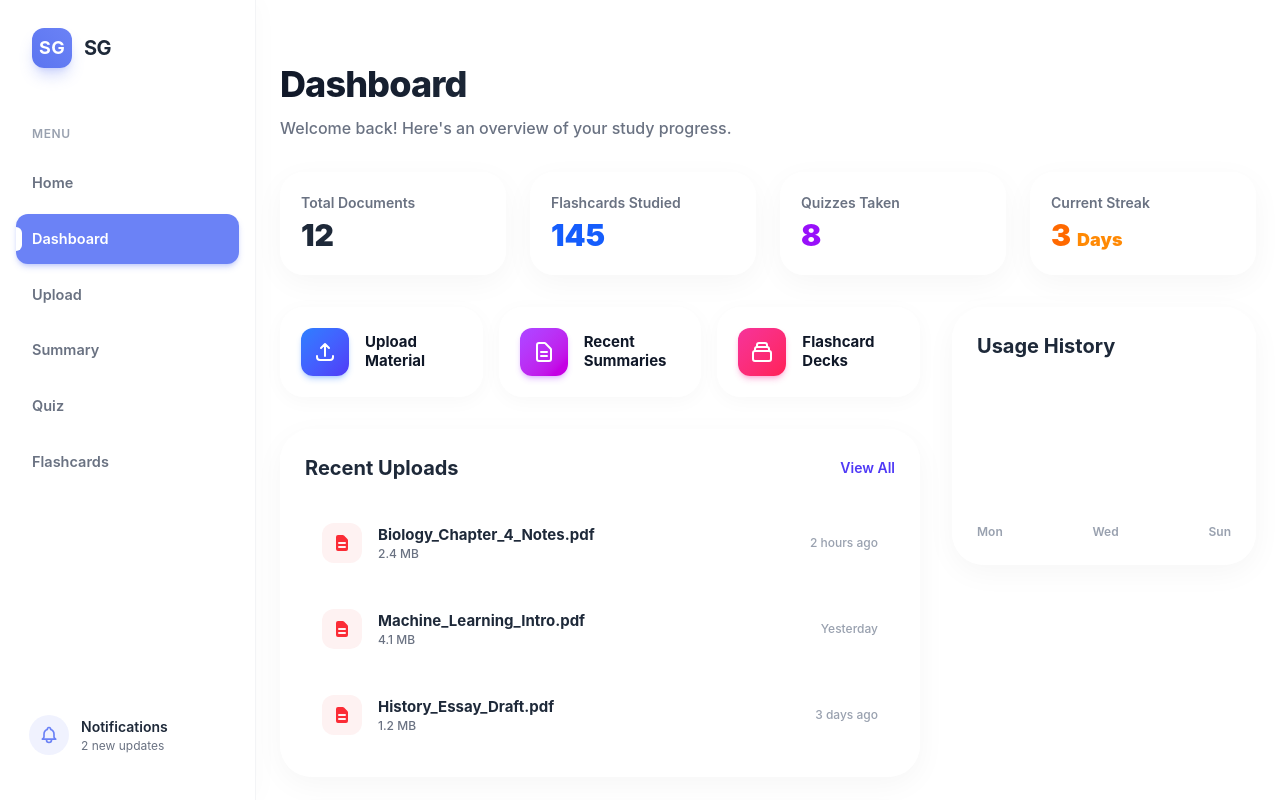
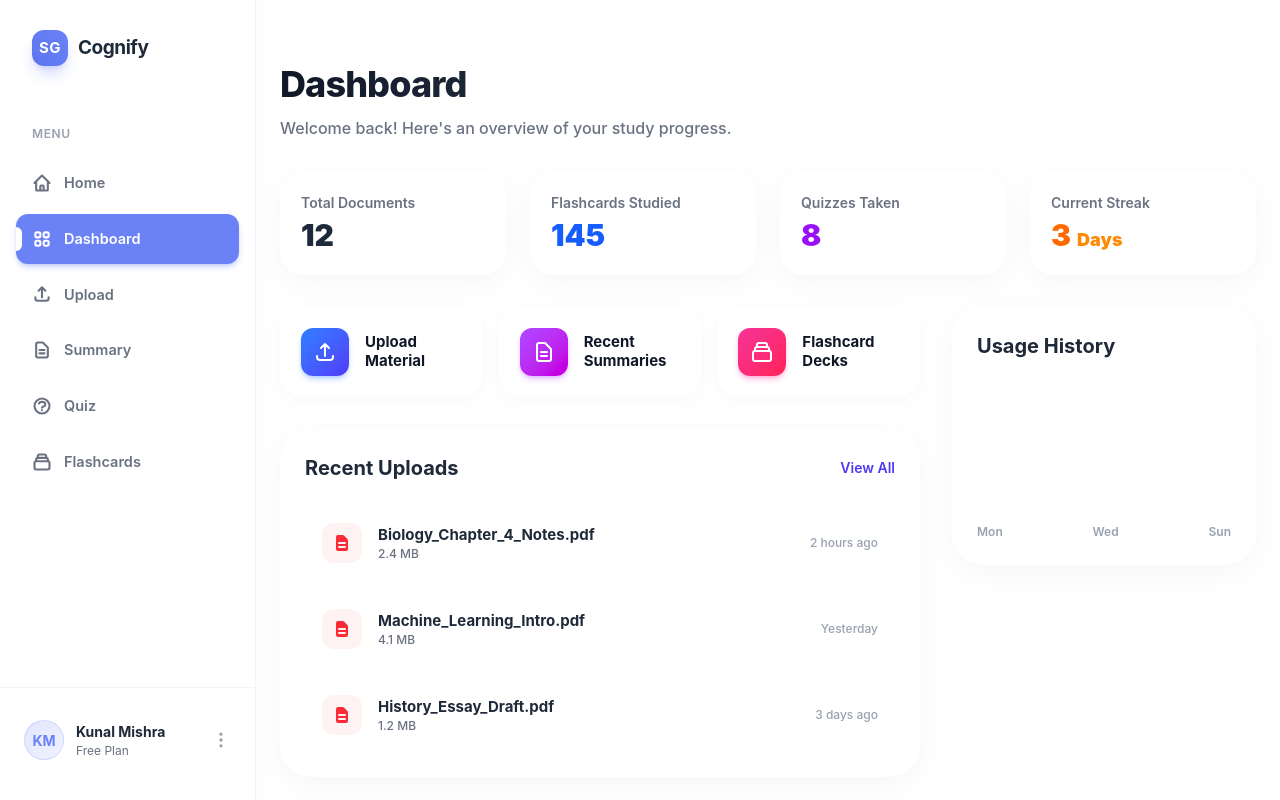
Before and after one commit to kunalmishra25/Cognify, a React (Vite) app in the folder my-ai/: page /dashboard in a window 1280 px wide. Shown: the top 800 px of the page. Built offline with nearby package versions, Linux system fonts and the light colour scheme.

Commit message:
icons added in NavBar

```diff
--- a/my-ai/src/components/Navbar.jsx
+++ b/my-ai/src/components/Navbar.jsx
@@ -5,24 +5,24 @@ const Navbar = () => {
     const location = useLocation();
 
     const navLinks = [
-        { name: 'Home', path: '/' },
-        { name: 'Dashboard', path: '/dashboard' },
-        { name: 'Upload', path: '/upload' },
-        { name: 'Summary', path: '/summary' },
-        { name: 'Quiz', path: '/quiz' },
-        { name: 'Flashcards', path: '/flashcards' },
+        { name: 'Home', path: '/', icon: <svg className="w-5 h-5 shrink-0" fill="none" viewBox="0 0 24 24" stroke="currentColor"><path strokeLinecap="round" strokeLinejoin="round" strokeWidth={2.5} d="M3 12l2-2m0 0l7-7 7 7M5 10v10a1 1 0 001 1h3m10-11l2 2m-2-2v10a1 1 0 01-1 1h-3m-6 0a1 1 0 001-1v-4a1 1 0 011-1h2a1 1 0 011 1v4a1 1 0 001 1m-6 0h6" /></svg> },
+        { name: 'Dashboard', path: '/dashboard', icon: <svg className="w-5 h-5 shrink-0" fill="none" viewBox="0 0 24 24" stroke="currentColor"><path strokeLinecap="round" strokeLinejoin="round" strokeWidth={2.5} d="M4 6a2 2 0 012-2h2a2 2 0 012 2v2a2 2 0 01-2 2H6a2 2 0 01-2-2V6zM14 6a2 2 0 012-2h2a2 2 0 012 2v2a2 2 0 01-2 2h-2a2 2 0 01-2-2V6zM4 16a2 2 0 012-2h2a2 2 0 012 2v2a2 2 0 01-2 2H6a2 2 0 01-2-2v-2zM14 16a2 2 0 012-2h2a2 2 0 012 2v2a2 2 0 01-2 2h-2a2 2 0 01-2-2v-2z" /></svg> },
+        { name: 'Upload', path: '/upload', icon: <svg className="w-5 h-5 shrink-0" fill="none" viewBox="0 0 24 24" stroke="currentColor"><path strokeLinecap="round" strokeLinejoin="round" strokeWidth={2.5} d="M4 16v1a3 3 0 003 3h10a3 3 0 003-3v-1m-4-8l-4-4m0 0L8 8m4-4v12" /></svg> },
+        { name: 'Summary', path: '/summary', icon: <svg className="w-5 h-5 shrink-0" fill="none" viewBox="0 0 24 24" stroke="currentColor"><path strokeLinecap="round" strokeLinejoin="round" strokeWidth={2.5} d="M9 12h6m-6 4h6m2 5H7a2 2 0 01-2-2V5a2 2 0 012-2h5.586a1 1 0 01.707.293l5.414 5.414a1 1 0 01.293.707V19a2 2 0 01-2 2z" /></svg> },
+        { name: 'Quiz', path: '/quiz', icon: <svg className="w-5 h-5 shrink-0" fill="none" viewBox="0 0 24 24" stroke="currentColor"><path strokeLinecap="round" strokeLinejoin="round" strokeWidth={2.5} d="M8.228 9c.549-1.165 2.03-2 3.772-2 2.21 0 4 1.343 4 3 0 1.4-1.278 2.575-3.006 2.907-.542.104-.994.54-.994 1.093m0 3h.01M21 12a9 9 0 11-18 0 9 9 0 0118 0z" /></svg> },
+        { name: 'Flashcards', path: '/flashcards', icon: <svg className="w-5 h-5 shrink-0" fill="none" viewBox="0 0 24 24" stroke="currentColor"><path strokeLinecap="round" strokeLinejoin="round" strokeWidth={2.5} d="M19 11H5m14 0a2 2 0 012 2v6a2 2 0 01-2 2H5a2 2 0 01-2-2v-6a2 2 0 012-2m14 0V9a2 2 0 00-2-2M5 11V9a2 2 0 012-2m0 0V5a2 2 0 012-2h6a2 2 0 012 2v2M7 7h10" /></svg> },
     ];
 
     return (
         <nav className="fixed left-0 top-0 h-screen w-64 z-50 bg-white border-r border-gray-100 hidden md:flex flex-col shadow-[4px_0_24px_rgba(0,0,0,0.02)]">
             {/* Header Section */}
             <div className="flex items-center h-24 px-8 shrink-0">
-                <Link to="/" className="flex items-center gap-3 transition-transform hover:scale-105 duration-200">
-                    <div className="relative flex items-center justify-center w-10 h-10 bg-linear-to-tr from-[#5b75f0] to-[#6B82F6] rounded-xl shadow-lg shadow-[#6B82F6]/30">
-                        <span className="font-bold text-white text-lg tracking-wide">SG</span>
+                <Link to="/" className="flex items-center gap-2.5 transition-transform hover:scale-105 duration-200">
+                    <div className="relative flex items-center justify-center w-9 h-9 bg-linear-to-tr from-[#5b75f0] to-[#6B82F6] rounded-xl shadow-lg shadow-[#6B82F6]/30">
+                        <span className="font-bold text-white text-[15px] tracking-wide">SG</span>
                     </div>
-                    <span className="font-bold text-xl text-gray-800 tracking-tight">
-                        SG
+                    <span className="font-bold text-[19px] text-gray-800 tracking-tight">
+                        Cognify
                     </span>
                 </Link>
             </div>
@@ -38,11 +38,12 @@ const Navbar = () => {
                         <Link
                             key={link.name}
                             to={link.path}
-                            className={`relative px-4 py-3.5 rounded-xl text-[14.5px] font-semibold transition-all duration-200 flex items-center group ${isActive
+                            className={`relative px-4 py-3.5 rounded-xl text-[14.5px] font-semibold transition-all duration-200 flex items-center gap-3 group ${isActive
                                 ? 'bg-[#6B82F6] text-white shadow-md shadow-[#6B82F6]/30'
-                                : 'text-gray-500 hover:bg-gray-200 hover:text-gray-900'
+                                : 'text-gray-500 hover:bg-gray-50 hover:text-[#6B82F6]'
                                 }`}
                         >
+                            {link.icon}
                             <span className="relative z-10 w-full text-left">{link.name}</span>
                             {/* Active indicator line */}
                             {isActive && (
@@ -53,17 +54,18 @@ const Navbar = () => {
                 })}
             </div>
 
-            {/* Bottom action area (Profile & Notifications) */}
-            <div className="p-4 shrink-0 mb-4">
-                <button className="flex items-center gap-3 w-full p-3 rounded-xl hover:bg-gray-50 transition-colors border border-transparent hover:border-gray-100">
-                    <div className="flex flex-`shrink-0` items-center justify-center w-10 h-10 rounded-full bg-[#6B82F6]/10 text-[#6B82F6]">
-                        <svg className="w-5 h-5" fill="none" stroke="currentColor" viewBox="0 0 24 24">
-                            <path strokeLinecap="round" strokeLinejoin="round" strokeWidth={2} d="M15 17h5l-1.405-1.405A2.032 2.032 0 0118 14.158V11a6.002 6.002 0 00-4-5.659V5a2 2 0 10-4 0v.341C7.67 6.165 6 8.388 6 11v3.159c0 .538-.214 1.055-.595 1.436L4 17h5m6 0v1a3 3 0 11-6 0v-1m6 0H9" />
-                        </svg>
+            {/* Bottom action area (User Profile) */}
+            <div className="p-4 shrink-0 mb-4 border-t border-gray-100">
+                <button className="flex items-center gap-3 w-full p-2 rounded-xl hover:bg-gray-50 transition-colors group mt-2">
+                    <div className="flex shrink-0 items-center justify-center w-10 h-10 rounded-full bg-gradient-to-br from-[#6B82F6]/20 to-[#6B82F6]/10 text-[#6B82F6] border border-[#6B82F6]/20 group-hover:scale-105 transition-transform">
+                        <span className="font-bold text-[14px]">KM</span>
                     </div>
                     <div className="flex flex-col text-left overflow-hidden">
-                        <span className="text-[14px] font-semibold text-gray-800 truncate w-full">Notifications</span>
-                        <span className="text-[12px] text-gray-500 truncate w-full">2 new updates</span>
+                        <span className="text-[14px] font-bold text-gray-800 truncate w-full group-hover:text-[#6B82F6] transition-colors">Kunal Mishra</span>
+                        <span className="text-[12px] text-gray-500 truncate w-full">Free Plan</span>
+                    </div>
+                    <div className="ml-auto text-gray-400 group-hover:text-gray-600 transition-colors">
+                         <svg className="w-5 h-5" fill="none" viewBox="0 0 24 24" stroke="currentColor"><path strokeLinecap="round" strokeLinejoin="round" strokeWidth={2} d="M12 5v.01M12 12v.01M12 19v.01M12 6a1 1 0 110-2 1 1 0 010 2zm0 7a1 1 0 110-2 1 1 0 010 2zm0 7a1 1 0 110-2 1 1 0 010 2z" /></svg>
                     </div>
                 </button>
             </div>
```
